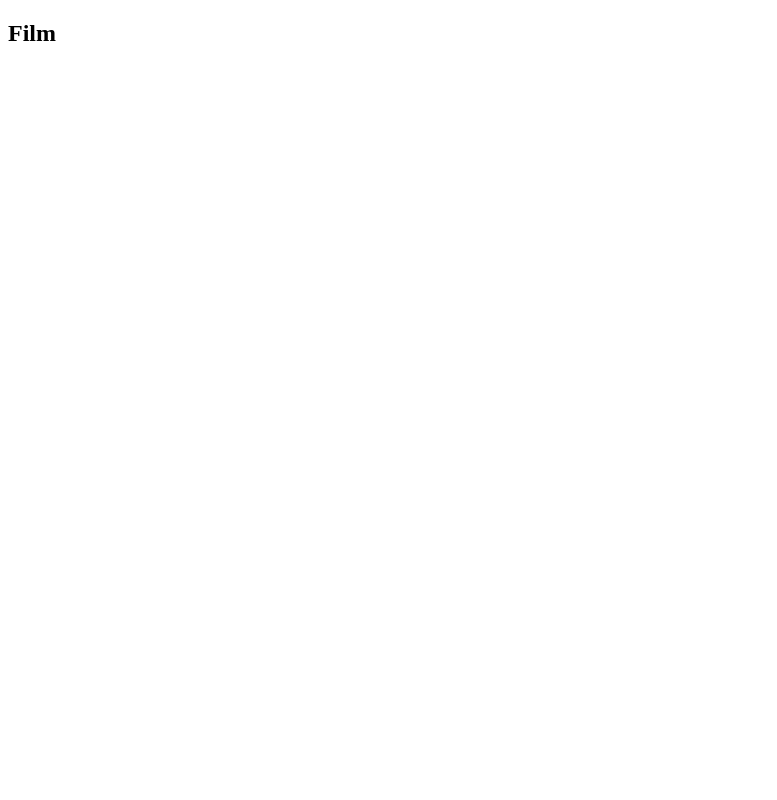
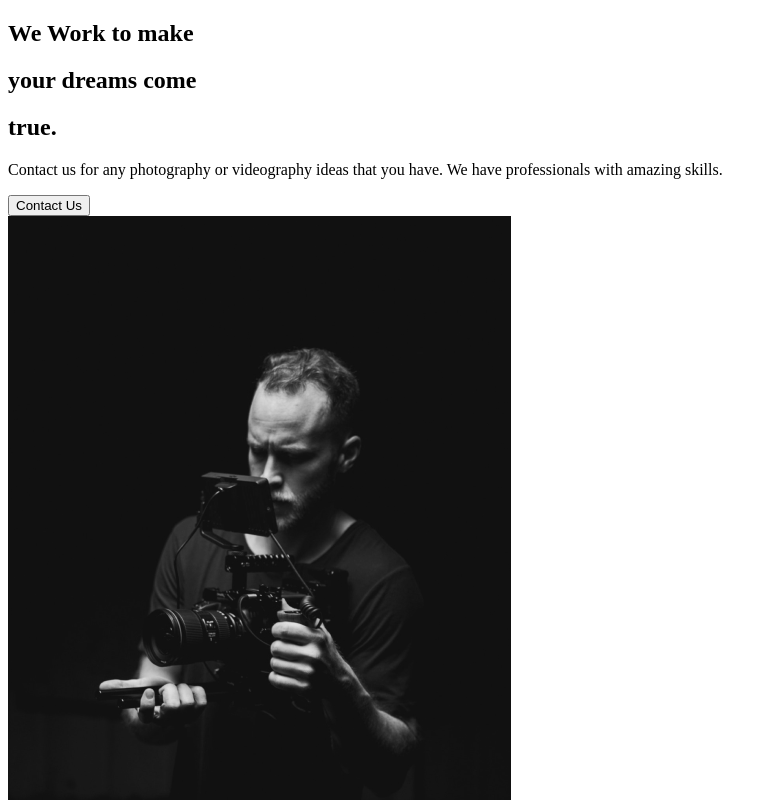
Before and after one commit to aidant842/react-capture-portfolio, a React (Create React App) app: page / in a window 1280 px wide. Shown: the top 800 px of the page, without its empty margins (0-777 px from the left). Built offline with nearby package versions, Linux system fonts and the light colour scheme.

Commit message:
about us section

```diff
--- a/src/App.js
+++ b/src/App.js
@@ -1,7 +1,9 @@
+// import pages
+import AboutUs from "./pages/AboutUs";
 function App() {
     return (
         <div className="App">
-            <h2>Film</h2>
+            <AboutUs />
         </div>
     );
 }
--- /dev/null
+++ b/src/components/AboutSection.js
@@ -0,0 +1,34 @@
+import React from "react";
+import home1 from "../img/home1.png";
+
+const AboutSection = () => {
+    return (
+        <div>
+            <div className="description">
+                <div className="title">
+                    <div className="hide">
+                        <h2>We Work to make</h2>
+                    </div>
+                    <div className="hide">
+                        <h2>
+                            your <span>dreams</span> come
+                        </h2>
+                    </div>
+                    <div className="hide">
+                        <h2>true.</h2>
+                    </div>
+                </div>
+                <p>
+                    Contact us for any photography or videography ideas that you
+                    have. We have professionals with amazing skills.
+                </p>
+                <button>Contact Us</button>
+                <div className="image">
+                    <img src={home1} alt="guy with a camera" />
+                </div>
+            </div>
+        </div>
+    );
+};
+
+export default AboutSection;
--- /dev/null
+++ b/src/pages/AboutUs.js
@@ -0,0 +1,10 @@
+import React from "react";
+
+//Page Components
+import AboutSection from "../components/AboutSection";
+
+const AboutUs = () => {
+    return <AboutSection />;
+};
+
+export default AboutUs;
```
